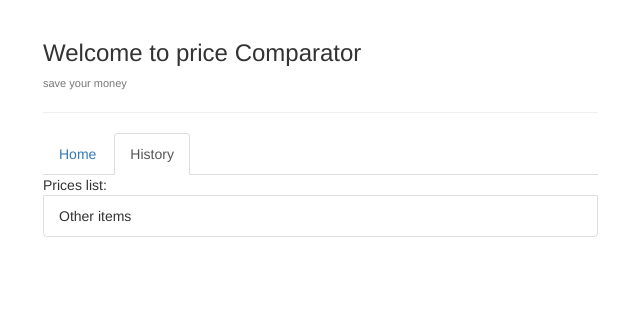
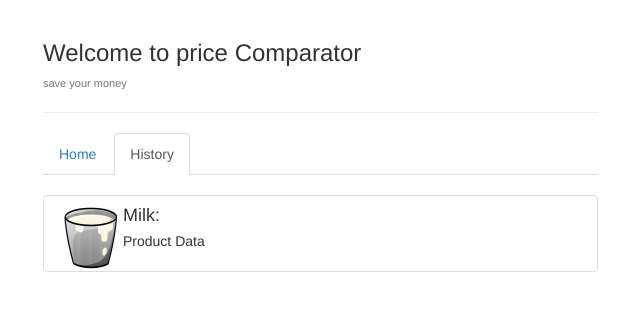
Before and after one commit to ab333/Price-per-unit-compare, a plain HTML site: page history.html in a window 1280 px wide. Shown: the whole page, without its empty margins (27-667 px from the left). Drawn offline with nearby package versions, Linux system fonts and the light colour scheme.

Commit message:
Some update on the item list

```diff
--- a/history.html
+++ b/history.html
@@ -90,11 +90,17 @@
                         </div>
                     </div>
                 </div>
+                <br>
                 <div class="row">
                     <div class="col-md-6" id="itemList">
-                        <ul class="list-group" id="itemList">
-                            <lable class="lable">Prices list:</lable>
-                            <li class="list-group-item">Other items</li>
+                        <ul class="list-group">
+                            <li class="list-group-item">
+                                <a class="pull-left"><img height="64" width="64" src="img/milk.png" class="center-block"></a>
+                                <div class="media-body">
+                                    <h4 class="media-heading">Milk:</h4>
+                                    <p>Product Data</p>
+                                </div>
+                            </li>
                         </ul>
                     </div>
                 </div>
```
Also changed, not shown: test.html (+6 -5 lines), img/milk.png (added), img/plus.png (added).
